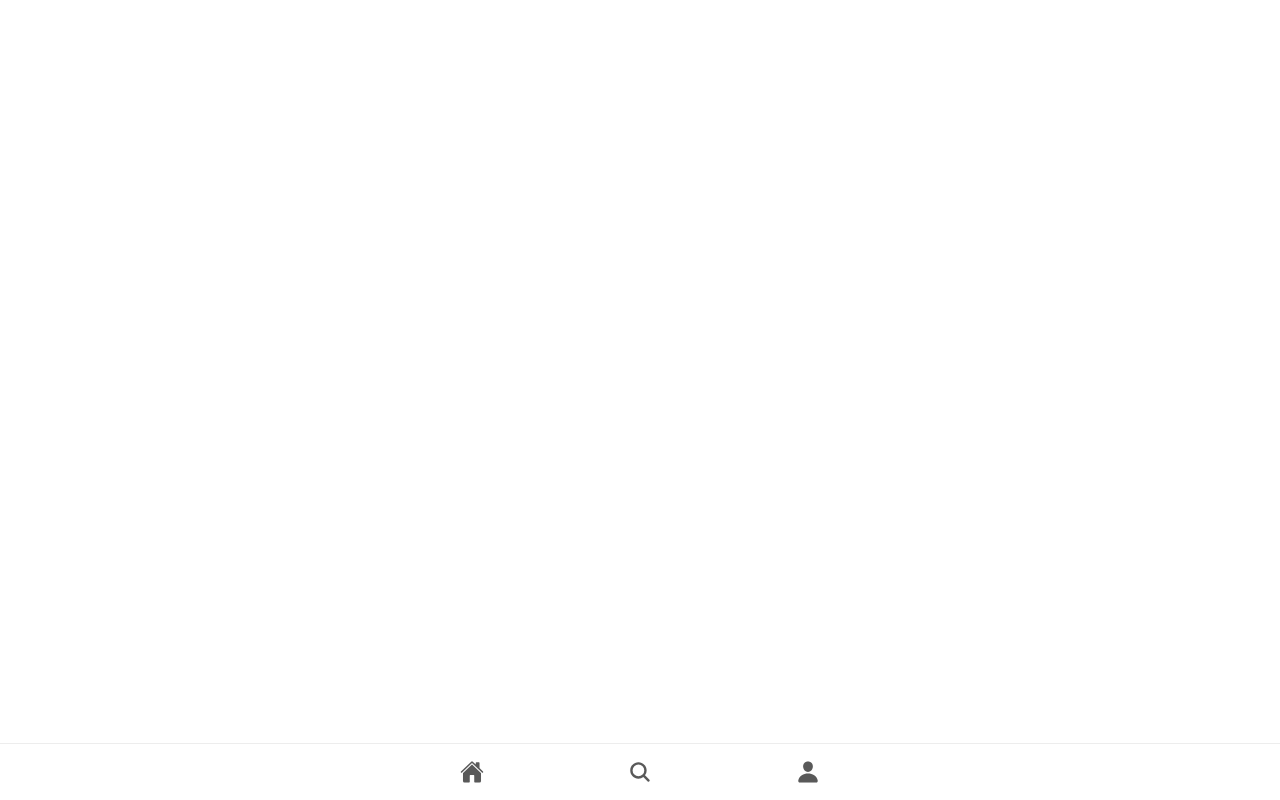
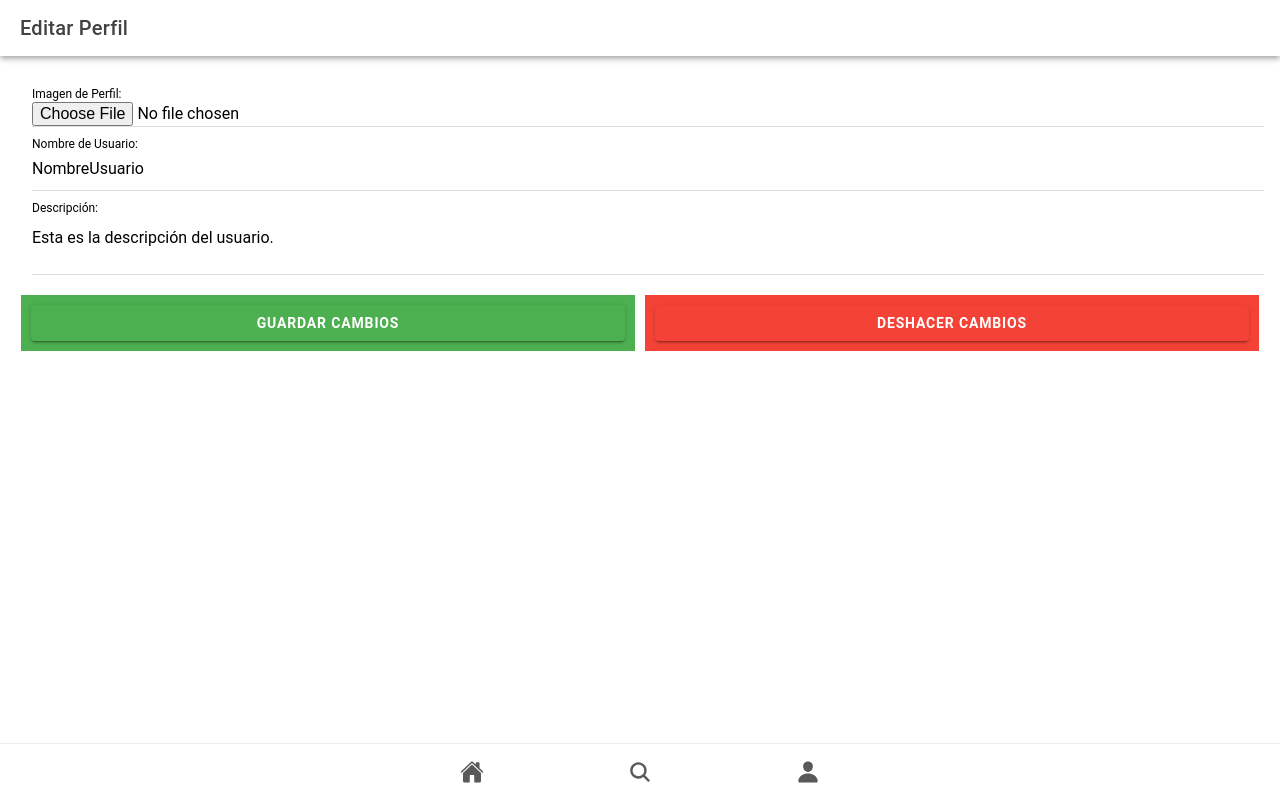
Before and after one commit to RubenUT/UTFeast, a React (Vite) app: page /Editar-Perfil in a window 1280 px wide. Built offline with nearby package versions, Linux system fonts and the light colour scheme.

Commit message:
Cambios
Perfil, editar perfil

```diff
--- a/src/App.tsx
+++ b/src/App.tsx
@@ -18,6 +18,8 @@ import Login from './pages/login/Login';
 import Register from './pages/register/Register';
 // Define your routes here
 import ProductInfo from './pages/ProductInfo/productInfo';
+import EditarPerfil from './pages/EditarPerfil/EditarPerfil';
+import Perfil from './pages/Perfil/perfil';
 
 /* Core CSS required for Ionic components to work properly */
 import '@ionic/react/css/core.css';
@@ -81,6 +83,12 @@ const App: React.FC = () => (
           <Route exact path="/">
             <Redirect to="/tab1" />
           </Route>
+          <Route exact path="/Editar-Perfil">
+            <EditarPerfil />
+          </Route>
+          <Route exact path="/Perfil">
+            <Perfil />
+          </Route>
         </IonRouterOutlet>
         <IonTabBar slot="bottom">
           <IonTabButton tab="tab1" href="/tab1">
@@ -89,7 +97,7 @@ const App: React.FC = () => (
           <IonTabButton tab="tab2" href="/tab2">
             <IonIcon aria-hidden="true" icon={search} />
           </IonTabButton>
-          <IonTabButton tab="tab3" href="/tab3">
+          <IonTabButton tab="tab3" href="/Perfil">
             <IonIcon aria-hidden="true" icon={person} />
           </IonTabButton>
         </IonTabBar>
--- a/src/pages/EditarPerfil/EditarPerfil.css
+++ b/src/pages/EditarPerfil/EditarPerfil.css
@@ -60,3 +60,14 @@
     background-color: #f44336;
     color: white;
 }
+
+.button-container {
+    display: flex;
+    justify-content: space-between;
+    margin-top: 20px;
+}
+
+.save-btn, .cancel-btn {
+    flex: 1;
+    margin: 0 5px;
+}
--- a/src/pages/EditarPerfil/EditarPerfil.tsx
+++ b/src/pages/EditarPerfil/EditarPerfil.tsx
@@ -1,88 +1,122 @@
-import React, { useState } from 'react';
-import { IonIcon } from '@ionic/react';
-import { home } from 'ionicons/icons';
+import React, { useState, useRef } from 'react';
+import { IonPage, IonHeader, IonToolbar, IonTitle, IonContent, IonButton, IonInput, IonItem, IonLabel, IonTextarea, IonImg } from '@ionic/react';
 import { useHistory } from 'react-router-dom';
 import './EditarPerfil.css';
 
 const EditarPerfil: React.FC = () => {
     const history = useHistory();
 
-    const initialConfig = {
-        config1: 'Valor Configuración 1',
-        config2: 'Valor Configuración 2',
-        config3: 'Valor Configuración 3',
-        config4: 'Valor Configuración 4'
+    const [nombre, setNombre] = useState<string>('NombreUsuario');
+    const [descripcion, setDescripcion] = useState<string>('Esta es la descripción del usuario.');
+    const [image, setImage] = useState<File | null>(null);
+    const [imagePreview, setImagePreview] = useState<string | null>(null);
+    const textareaRef = useRef<HTMLIonTextareaElement>(null);
+
+    const handleImageChange = (e: React.ChangeEvent<HTMLInputElement>) => {
+        if (e.target.files && e.target.files[0]) {
+            const file = e.target.files[0];
+            setImage(file);
+            setImagePreview(URL.createObjectURL(file));
+        }
     };
 
-    const [config, setConfig] = useState(initialConfig);
-
-    const handleInputChange = (e: React.ChangeEvent<HTMLInputElement>) => {
-        const { name, value } = e.target;
-        setConfig({ ...config, [name]: value });
+    const handleDescriptionChange = (event: CustomEvent) => {
+        const textarea = event.target as HTMLIonTextareaElement;
+        setDescripcion(textarea.value || '');
+        adjustTextareaHeight();
     };
 
-    const handleSaveChanges = () => {
-        console.log('Configuración guardada:', config);
+    const adjustTextareaHeight = () => {
+        if (textareaRef.current) {
+            const textarea = textareaRef.current;
+            textarea.style.height = 'auto';
+            textarea.style.height = `${textarea.scrollHeight}px`;
+        }
+    };
+
+    const handleSaveChanges = (e: React.FormEvent) => {
+        e.preventDefault();
+        console.log({
+            nombre,
+            descripcion,
+            image
+        });
         history.push('/tab3');
     };
 
     const handleCancelChanges = () => {
-        setConfig(initialConfig);
+        setNombre('NombreUsuario');
+        setDescripcion('Esta es la descripción del usuario.');
+        setImage(null);
+        setImagePreview(null);
         history.push('/tab3');
     };
 
     return (
-        <div className="editar-perfil-container">
-            <div className="header">
-                <h1>Editar Perfil</h1>
-            </div>
-            <div className="config-list">
-                <div className="config-item">
-                    <label>Configuración 1:</label>
-                    <input
-                        type="text"
-                        name="config1"
-                        value={config.config1}
-                        onChange={handleInputChange}
-                    />
-                </div>
-                <div className="config-item">
-                    <label>Configuración 2:</label>
-                    <input
-                        type="text"
-                        name="config2"
-                        value={config.config2}
-                        onChange={handleInputChange}
-                    />
-                </div>
-                <div className="config-item">
-                    <label>Configuración 3:</label>
-                    <input
-                        type="text"
-                        name="config3"
-                        value={config.config3}
-                        onChange={handleInputChange}
-                    />
-                </div>
-                <div className="config-item">
-                    <label>Configuración 4:</label>
-                    <input
-                        type="text"
-                        name="config4"
-                        value={config.config4}
-                        onChange={handleInputChange}
-                    />
-                </div>
-            </div>
-            <div className="button-group">
-                <button className="save-btn" onClick={handleSaveChanges}>
-                    Guardar Cambios
-                </button>
-                <button className="cancel-btn" onClick={handleCancelChanges}>
-                    Deshacer Cambios
-                </button>
-            </div>
-        </div>
+        <IonPage>
+            <IonHeader>
+                <IonToolbar>
+                    <IonTitle>Editar Perfil</IonTitle>
+                </IonToolbar>
+            </IonHeader>
+            <IonContent className="ion-padding">
+                <form onSubmit={handleSaveChanges} className="form">
+
+                <IonItem className="form-group">
+                        <IonLabel position="stacked">Imagen de Perfil:</IonLabel>
+                        <input type="file" id="image" onChange={handleImageChange} />
+                    </IonItem>
+
+                    {imagePreview && (
+                        <IonItem className="form-group">
+                            <IonImg src={imagePreview} alt="Vista previa de la imagen de perfil" />
+                        </IonItem>
+                    )}
+
+                    <IonItem className="form-group">
+                        <IonLabel position="stacked">Nombre de Usuario:</IonLabel>
+                        <IonInput
+                            type="text"
+                            value={nombre}
+                            onIonChange={(e) => setNombre(e.detail.value!)}
+                        />
+                    </IonItem>
+
+                    <IonItem className="form-group">
+                        <IonLabel position="stacked">Descripción:</IonLabel>
+                        <IonTextarea
+                            ref={textareaRef}
+                            value={descripcion}
+                            onIonInput={handleDescriptionChange}
+                            autoGrow={true}
+                            className="auto-expand"
+                        />
+                    </IonItem>
+
+                    <div className="button-container">
+                    <IonButton
+                        expand="block"
+                        type="submit"
+                        className="save-btn"
+                        fill="solid"
+                        color="#4CAF50"
+                    >
+                        Guardar cambios
+                    </IonButton>
+                    <IonButton
+                        expand="block"
+                        color="#f44336"
+                        className="cancel-btn"
+                        fill="solid"
+                        onClick={handleCancelChanges}
+                    >
+                        Deshacer cambios
+                    </IonButton>
+
+                    </div>
+                </form>
+            </IonContent>
+        </IonPage>
     );
 };
 
--- /dev/null
+++ b/src/pages/Perfil/perfil.css
@@ -0,0 +1,33 @@
+.perfil-container {
+    display: flex;
+    flex-direction: column;
+    align-items: center;
+    justify-content: center;
+    height: 100%;
+  }
+
+  .perfil-header {
+    display: flex;
+    flex-direction: column;
+    align-items: center;
+    margin-bottom: 20px;
+  }
+
+  .avatar-placeholder {
+    width: 100px;
+    height: 100px;
+    background-color: #e0e0e0;
+    border-radius: 50%;
+    margin-bottom: 15px;
+  }
+
+  .descripcion {
+    font-size: 16px;
+    color: #666;
+    text-align: center;
+    margin-top: 5px;
+  }
+
+  .edit-button {
+    margin-top: 20px;
+  }
--- /dev/null
+++ b/src/pages/Perfil/perfil.tsx
@@ -0,0 +1,27 @@
+import { IonContent, IonPage, IonButton, IonRouterLink } from '@ionic/react';
+import './perfil.css';
+
+const Perfil = () => {
+
+  return (
+    <IonPage>
+      <IonContent className="ion-padding">
+        <div className="perfil-container">
+          <div className="perfil-header">
+            <div className="avatar-placeholder"></div>
+            <h2>NombreUsuario</h2>
+            <p className="descripcion">Esta es la descripción del usuario.Esta es la descripción del usuarioEsta es la descripción del usuarioEsta es la descripción del usuarioEsta es la descripción del usuarioEsta es la descripción del usuarioEsta es la descripción del usuarioEsta es la descripción del usuarioEsta es la descripción del usuarioEsta es la descripción del usuarioEsta es la descripción del usuarioEsta es la descripción del usuarioEsta es la descripción del usuarioEsta es la descripción del usuarioEsta es la descripción del usuarioEsta es la descripción del usuarioEsta es la descripción del usuarioEsta es la descripción del usuarioEsta es la descripción del usuarioEsta es la descripción del usuarioEsta es la descripción del usuario</p>
+          </div>
+
+        <IonRouterLink routerLink='/Editar-Perfil'>
+            <IonButton expand="block" className="edit-button">
+            Editar Perfil
+          </IonButton>
+        </IonRouterLink>
+        </div>
+      </IonContent>
+    </IonPage>
+  );
+};
+
+export default Perfil;
```
